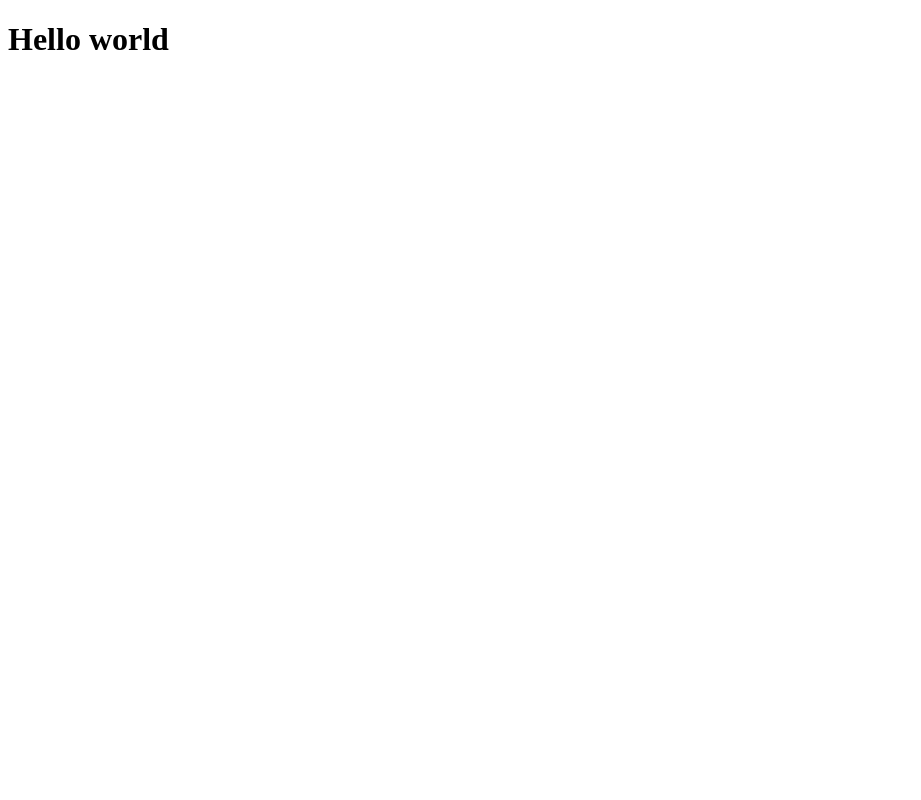
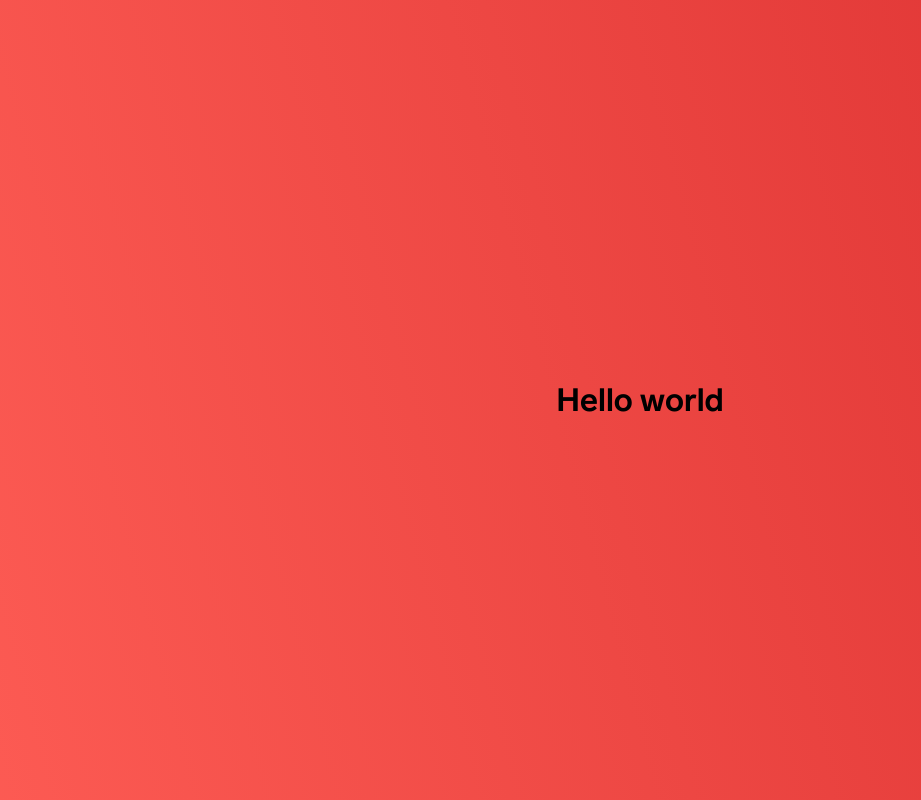
Before and after one commit to korbutds/OUTSIDE_digital, a React (Create React App) app: page / in a window 1280 px wide. Shown: the whole page, without its empty margins (0-921 px from the left). Built offline with nearby package versions, Linux system fonts and the light colour scheme.

Commit message:
feat: Оформит компонент App

```diff
--- a/public/css/style.css
+++ b/public/css/style.css
@@ -41,3 +41,35 @@
     font-weight: 300;
     font-style: normal;
 }
+
+:root {
+    --bcg-color: rgba(255,94,86,1);
+    --text-color: rgba(0, 0, 0, 1);
+    /* --main-color: rgba(234,0,41,1); */
+    --bcg-gradient: linear-gradient(255.35deg, rgba(220,49,49,1) 0.83%, rgba(255,79,79,0) 108.93%);
+    --btn-color: rgba(255,255,255,1);
+    /* --modal-bcg: rgba(255,255,255,1); */
+    --btn-color-hover: rgba(234,0,41,1);
+    /* --btn-close-color: $main-color; */
+    /* --btn-color-disabled: rgba(190, 197, 204, 1); */
+    --btn-shadow: rgba(207, 218, 231, 1);
+    --btn-shadow-hover: rgba(234, 0, 41, 0.33);
+    /* --calculate-description-color: rgba(128,128,128,1); */
+    /* --placeholder-color: rgba(190,197,204,1); */
+    /* --placeholder-border-color: rgba(223, 227, 230, 1); */
+    /* --placeholder-border-hover-color: rgba(0, 0, 0, 1); */
+    /* --placeholder-border-error-color: $main-color; */
+    /* --required-color: $main-color; */
+    /* --info-color: $main-color; */
+    /* --info-hover-color: rgba(245,58,49,1); */
+    /* --radio-bgc: rgba(238, 240, 242, 1); */
+    /* --radio-hover-bgc: rgba(223, 227, 230, 1);; */
+    /* --radio-text-color: rgba(0, 0, 0, 1); */
+    /* --radio-checked-text-color: rgba(255,255,255,1); */
+    /* --radio-checked-bcg-gradient: linear-gradient(255.35deg, rgba(220,49,49,1) 0.83%, rgba(255,79,79,0) 108.93%); */
+    /* --checkbox-checked-bcg-gradient: linear-gradient(255.35deg, rgba(220,49,49,1) 0.83%, rgba(255,79,79,0) 108.93%); */
+    /* --radio-checked-bcg: rgba(255, 94, 86, 1); */
+    /* --checkbox-checked-bcg: rgba(255, 94, 86, 1); */
+    /* --mobile-width-only: 767px; */
+    /* --salary-board: rgba(223, 227, 230, 1); */
+}
--- /dev/null
+++ b/src/components/app/app.css
@@ -0,0 +1,9 @@
+.outside-project {
+    position: relative;
+
+    display: flex;
+    flex-direction: column;
+    min-height: 100vh;
+    align-items: center;
+    justify-content: center;
+}
--- a/src/components/app/app.jsx
+++ b/src/components/app/app.jsx
@@ -1,4 +1,5 @@
 import React from 'react';
+import './app.css';
 
 const App = () => {
     return (
--- a/src/index.css
+++ b/src/index.css
@@ -0,0 +1,12 @@
+body {
+  position: relative;
+
+  margin: 0;
+  min-height: 100vh;
+
+  font-family: 'Lab Grotesque', Arial, Helvetica, sans-serif;
+  font-weight: 500;
+
+  background-color: var(--bcg-color);
+  background-image: var(--bcg-gradient);
+}
```
